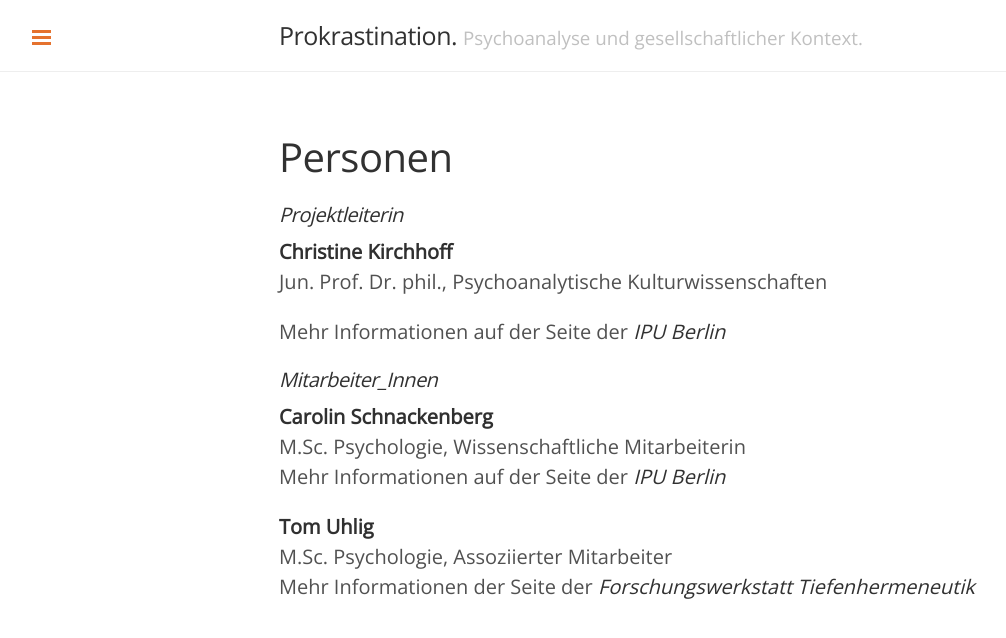
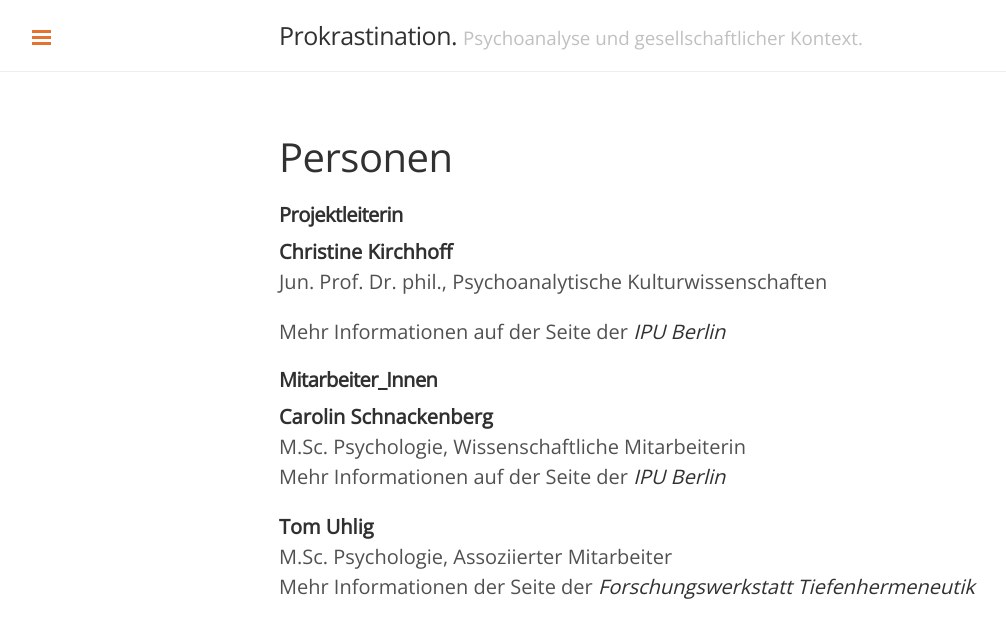
Before and after one commit to aufschieben/aufschieben.github.io, a Jekyll site: the page built from persons.md, in a window 1280 px wide. Shown: the top 638 px of the page, without its empty margins (1-1007 px from the left). Built offline with Jekyll 4.4.1, drawn with Linux system fonts in a browser that asks for light colours.

```diff
--- a/persons.md
+++ b/persons.md
@@ -2,14 +2,14 @@
 layout: page
 title: Personen
 ---
-#### _Projektleiterin_
+#### __Projektleiterin__
 
 **Christine Kirchhoff**
 Jun. Prof. Dr. phil., Psychoanalytische Kulturwissenschaften
 
 Mehr Informationen auf der Seite der [IPU Berlin](http://www.ipu-berlin.de/hochschule/wissenschaftler/profil/kirchhoff-christine.html)
 
-#### _Mitarbeiter_Innen_
+#### __Mitarbeiter_Innen__
 
 **Carolin Schnackenberg**
 M.Sc. Psychologie, Wissenschaftliche Mitarbeiterin
```
